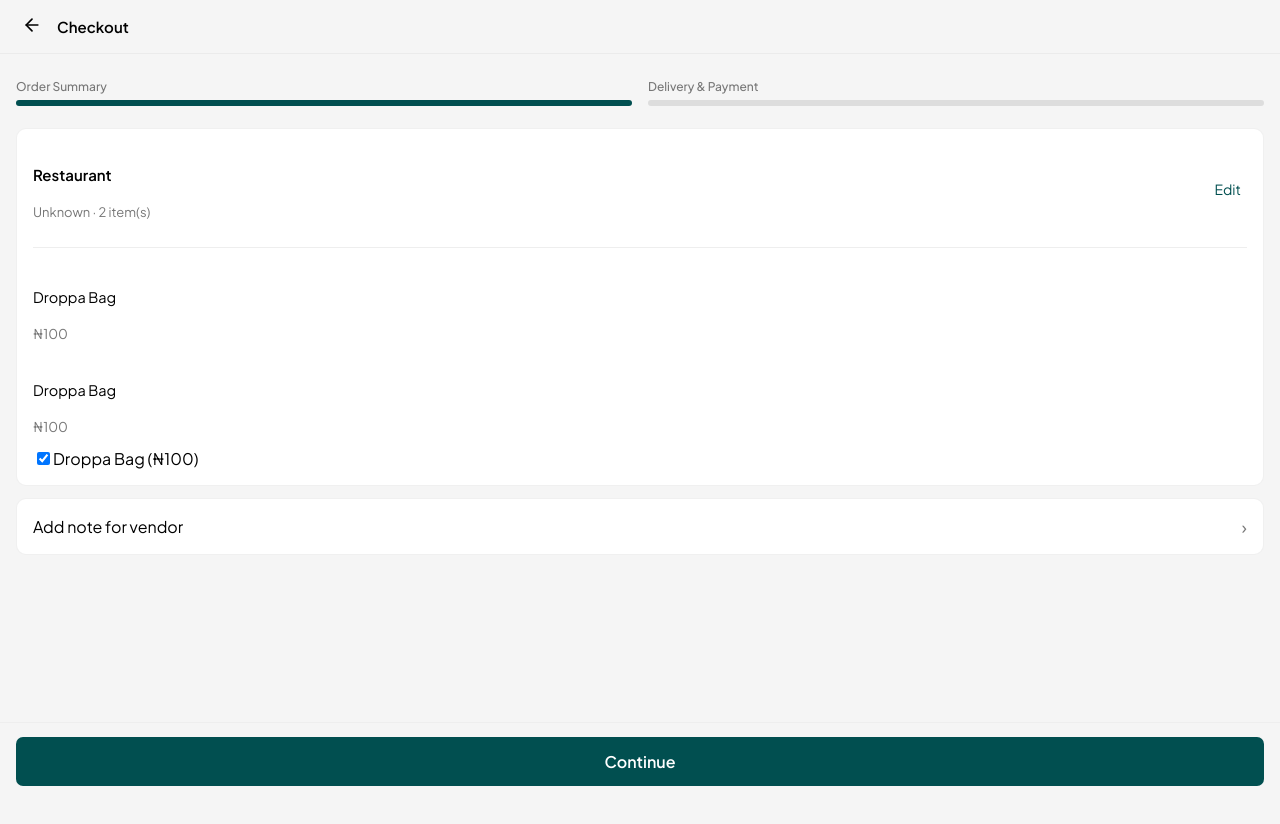
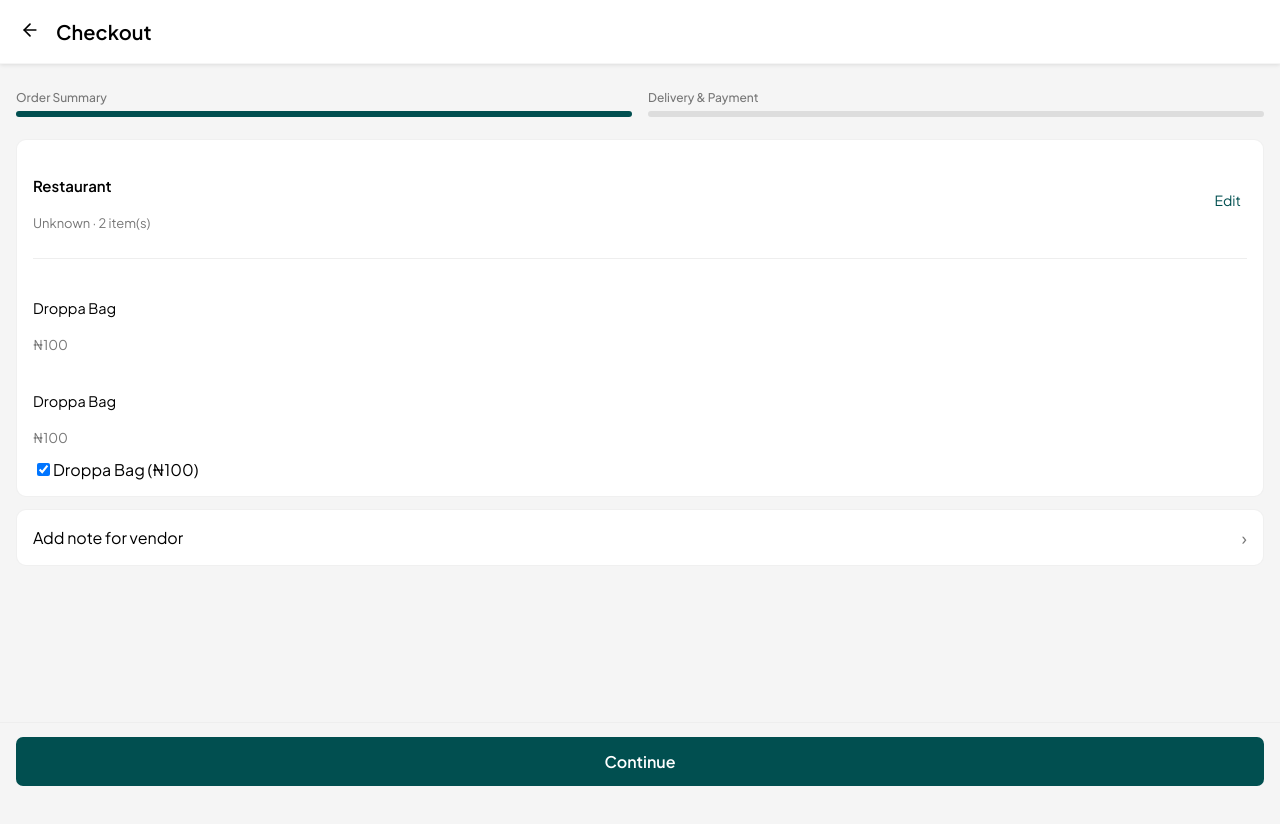
Before and after one commit to ay30bg/droppa, a React (Create React App) app: page /checkout in a window 1280 px wide. Shown: the top 824 px of the page. Built offline with nearby package versions, Linux system fonts and the light colour scheme.

Commit message:
Update payment.css

```diff
--- a/src/styles/payment.css
+++ b/src/styles/payment.css
@@ -1,28 +1,39 @@
 /* payment.css */
 
+/* PAGE BACKGROUND */
 .payment-page {
-  padding: 16px;
+  padding: 0 16px 16px 16px;
   font-family: 'Arial', sans-serif;
   background-color: #f9f9f9;
   min-height: 100vh;
 }
 
-/* HEADER */
-.payment-header {
+/* HEADER (like Checkout page) */
+.ck-header {
+  display: flex;
+  align-items: center;
+  padding: 16px;
+  background-color: #fff;
+  box-shadow: 0 1px 4px rgba(0, 0, 0, 0.1);
+  margin-bottom: 16px;
+}
+
+.ck-header-left {
   display: flex;
   align-items: center;
   gap: 12px;
-  margin-bottom: 24px;
 }
 
-.payment-header h3 {
+.ck-back {
+  background: none;
+  border: none;
+  cursor: pointer;
+  padding: 4px;
+}
+
+.ck-title {
   font-size: 20px;
   font-weight: 600;
-  margin: 0;
-}
-
-.payment-header svg {
-  cursor: pointer;
 }
 
 /* CARDS */
@@ -34,6 +45,7 @@
   box-shadow: 0 2px 8px rgba(0, 0, 0, 0.05);
 }
 
+/* CARD HEADINGS */
 .payment-card h4 {
   font-size: 16px;
   font-weight: 600;
@@ -106,3 +118,19 @@
   text-align: center;
   margin-top: 12px;
 }
+
+/* RESPONSIVE ADJUSTMENTS */
+@media screen and (max-width: 480px) {
+  .payment-card {
+    padding: 14px;
+  }
+
+  .ck-title {
+    font-size: 18px;
+  }
+
+  .pay-btn {
+    font-size: 15px;
+    padding: 12px;
+  }
+}
```
